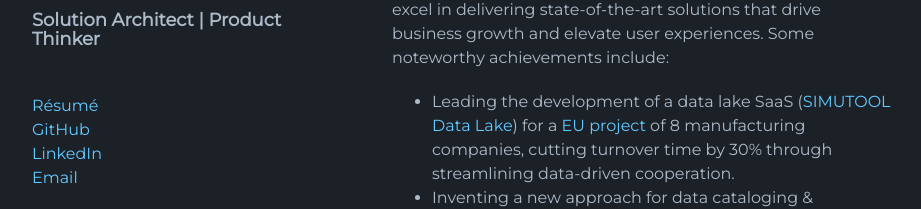
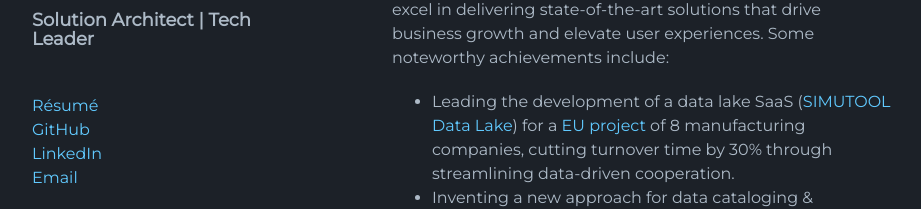
Before and after one commit to n42r/n42r.github.io, a Jekyll site: the page built from index.md, in a window 1280 px wide. Shown: the part 336-545 px from the top of the page, without its empty margins (178-1099 px from the left). Built offline with Jekyll 4.4.1, drawn with Linux system fonts in a browser that asks for light colours; the repository's description, which GitHub fills in, is left out.

Commit message:
Update _config.yml

```diff
--- a/_config.yml
+++ b/_config.yml
@@ -2,7 +2,7 @@ logo: /assets/img/logo.png
 show_downloads: false
 theme: jekyll-theme-minimal
 title: NASR KASRIN
-roles: Solution Architect | Product Thinker
+roles: Solution Architect | Tech Leader
 email: n42r.me@gmail.com
 linkedin: nkasrin
 github: https://github.com/n42r
```
